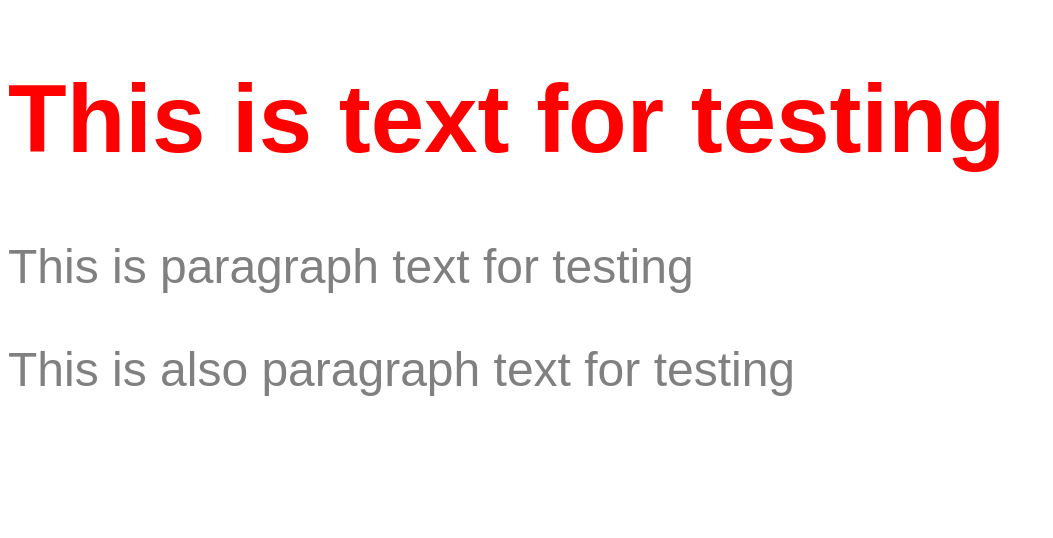
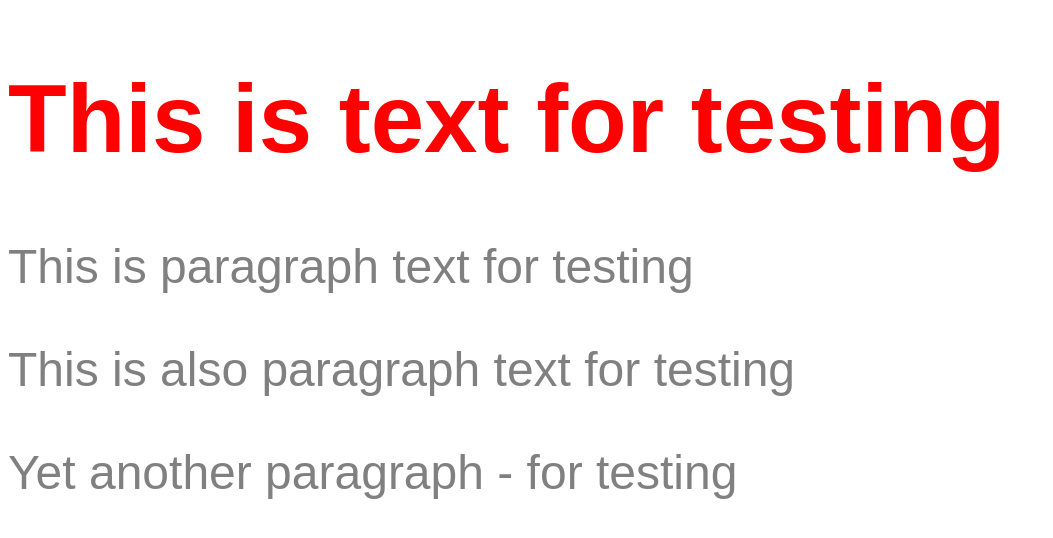
Before and after one commit to shaneomeara/dgfonttest, a plain HTML site: page index.html in a window 1280 px wide. Shown: the whole page, without its empty margins (0-1053 px from the left). Drawn offline with Linux system fonts and the light colour scheme.

Commit message:
Added another paragraph.

```diff
--- a/index.html
+++ b/index.html
@@ -11,5 +11,7 @@
 This is paragraph text for testing</p>
 <p>
 This is also paragraph text for testing</p>
+<p>
+Yet another paragraph - for testing</p>
 </body>
 </html>
```
